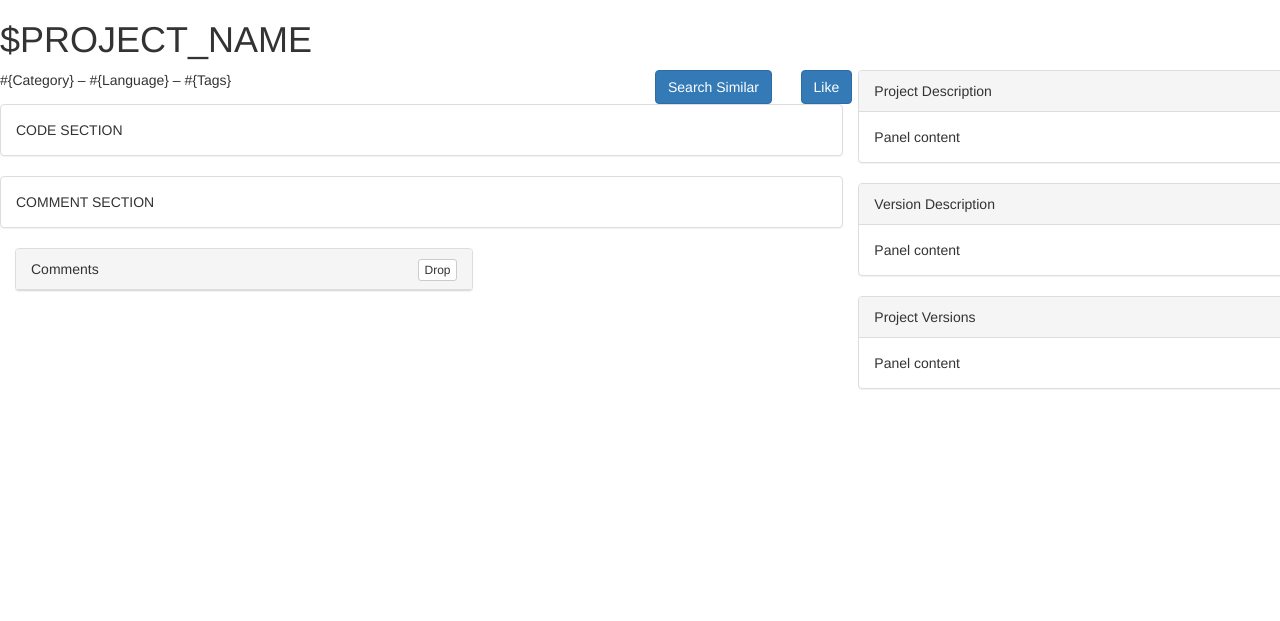
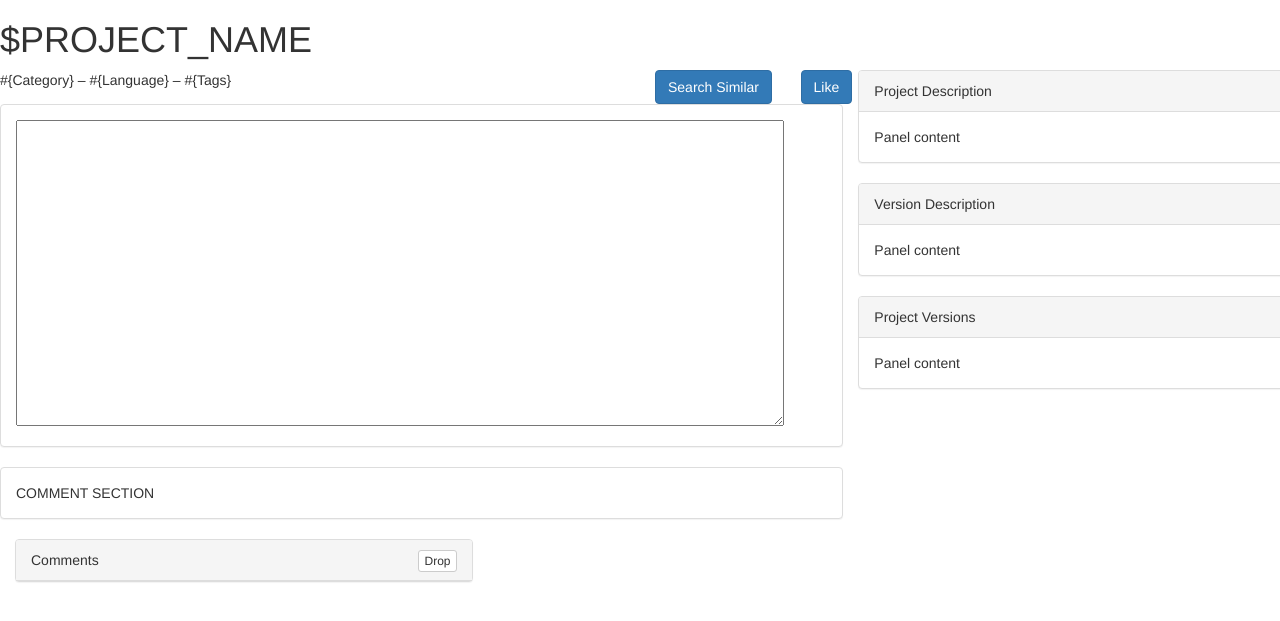
Before and after one commit to FrejaThoresen/CommuniCode, a Django app: template templates/ProjectCodePage.html in a window 1280 px wide. Shown: the part 50-671 px from the top of the page. Run offline with Django 3.2, Linux system fonts and the light colour scheme; the template is opened without the code that fills it, so the values that code supplies are empty; grey boxes labelled with a size stand in for pictures from a placeholder-image service; some libraries are stand-ins or nearby versions.

Commit message:
Added Editable text box for code

```diff
--- a/templates/ProjectCodePage.html
+++ b/templates/ProjectCodePage.html
@@ -5,17 +5,12 @@
 		<meta http-equiv="X-UA-Compatible" content="IE=edge">
 		<meta name="viewport" content="width=device-width, initial-scale=1">
 		<!-- The above 3 meta tags *must* come first in the head; any other head content must come *after* these tags -->
-		<title>CommuniCode Project Code Version</title>
+		<title>CommuniCode Project Code</title>
 
 		<!-- Bootstrap -->
 		<link href="./../static/css/bootstrap.min.css" rel="stylesheet">
 		<link href="./../static/css/gardient.css" rel="stylesheet"/>
 		<link href="./../static/css/Collapsible_comments.css" rel="stylesheet"/>
-
-		<!-- Set up to use Import
-		<link rel="import" href="./Collapsible_comments/Collapsible_comments.html">
-		<link rel="import" href="./Collapsible_comments/Collapsible_comments.css">
-		-->
 	</head>
 
 	<body>
@@ -84,7 +79,13 @@
 			<div class = "col-md-12">
 				<div class="panel panel-default">
 					<div class="panel-body">
-						CODE SECTION
+						<!-- Text Edit Window Start-->
+						<div class="wmd-container">
+							<div id="wmd-button-bar" class="wmd-button-bar"></div>
+								<textarea id="wmd-input" class="wmd-input processed" data-min-length="" tabindex="101" rows="15" cols="92" name="post-text"></textarea>
+							<div class="grippie" style="margin-right: 0px;"></div>
+						</div>
+						<!-- Test Edit Window End -->
 					</div>
 				</div>
 			</div>
```
